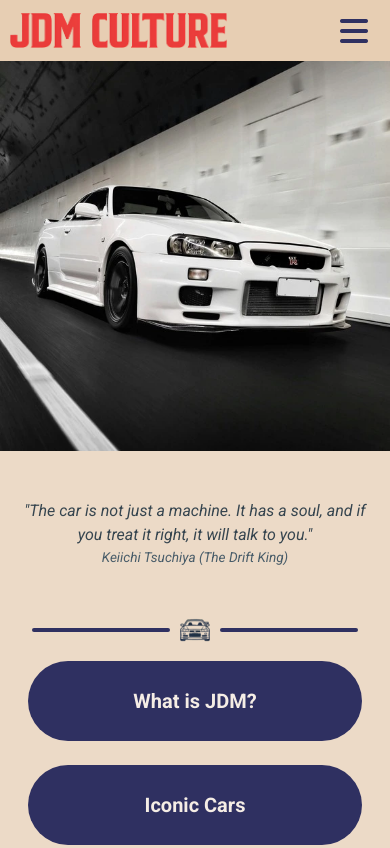
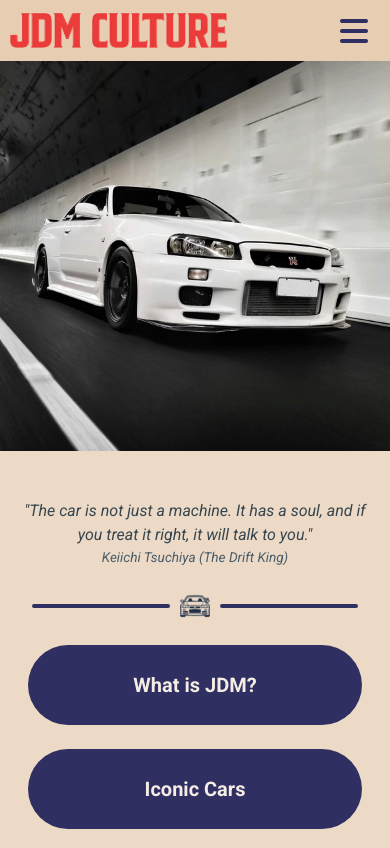
Before and after one commit to JackLamb99/jdm-culture, a plain HTML site: page index.html in a window 390 px wide. Shown: the top 848 px of the page. Drawn offline with nearby package versions, Linux system fonts and the light colour scheme.

Commit message:
FIX section divider margins on index page and for mobile view

```diff
--- a/assets/css/style.css
+++ b/assets/css/style.css
@@ -392,8 +392,8 @@ p {
     /* Section Divider */
 
     .section-divider {
-        margin-top: 1rem;
-        margin-bottom: 1rem;
+        margin-top: 1.5rem;
+        margin-bottom: 1.5rem;
     }
 
     /* General Header */
--- a/index.html
+++ b/index.html
@@ -71,7 +71,7 @@
             </section>
             <!-- Quote and Call-to-Action Section -->
             <section class="text-center py-5 px-3" aria-label="Main index content">
-                <div class="quote mb-5">
+                <div class="quote">
                     <p class="text-center">"The car is not just a machine. It has a soul, and if you treat it right, it will talk to you."</p>
                     <p class="quote-footer text-center">Keiichi Tsuchiya (The Drift King)</p>
                 </div>
```
